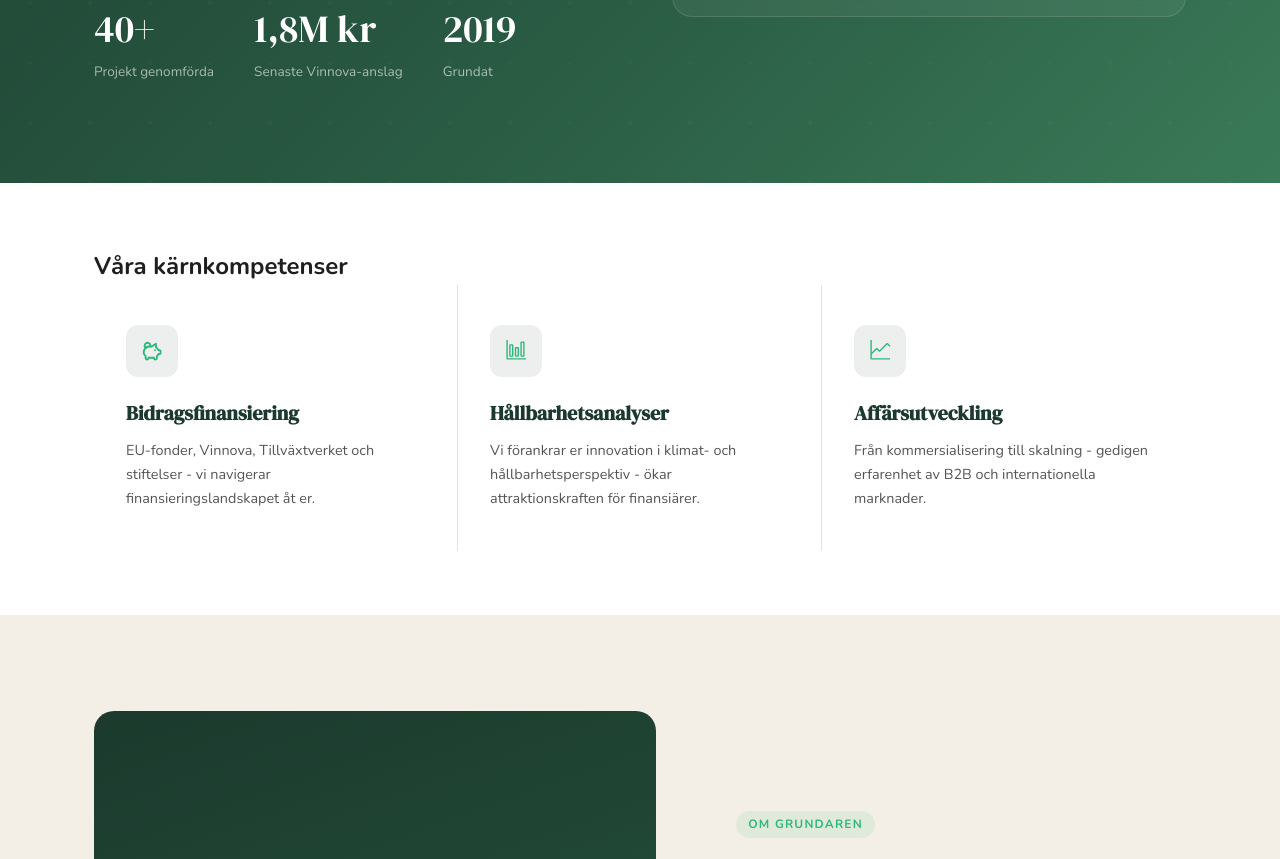
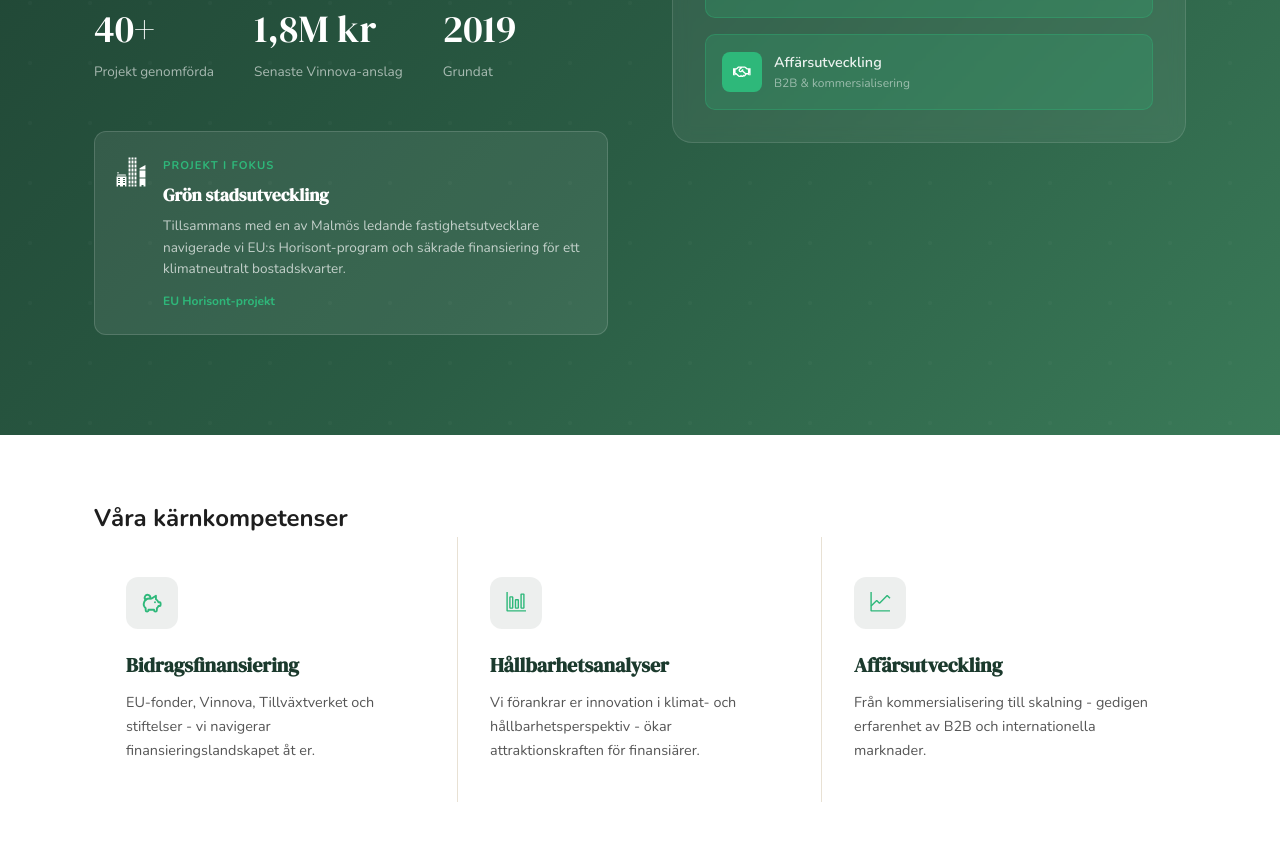
Before and after one commit to Filipc04/innovationspartner-react, a React (Vite) app: page / in a window 1280 px wide. Shown: the part 700-1559 px from the top of the page. Built offline with nearby package versions, Linux system fonts and the light colour scheme.

Commit message:
random card

```diff
--- /dev/null
+++ b/src/components/randomcard/RandomCard.css
@@ -0,0 +1,37 @@
+.spotlight { margin-top: 48px; }
+.spotlight-inner {
+  display: flex;
+  gap: 16px;
+  align-items: flex-start;
+  background: rgba(255,255,255,0.08);
+  border: 1px solid rgba(255,255,255,0.15);
+  border-radius: 12px;
+  padding: 20px;
+}
+.spotlight-icon  {
+  font-size: 2rem;
+  flex-shrink: 0;
+  color: white;
+}
+.spotlight-tag {
+  display: inline-block;
+  font-size: 0.7rem;
+  font-weight: 700;
+  letter-spacing: 0.1em;
+  text-transform: uppercase;
+  color: #2eb87a;
+  margin-bottom: 6px;
+}
+.spotlight-title {
+  font-family: 'DM Serif Display', serif;
+  font-size: 1.1rem;
+  color: #fff;
+  margin-bottom: 6px;
+}
+.spotlight-text {
+  font-size: 0.85rem;
+  color: rgba(255,255,255,0.7);
+  line-height: 1.6;
+  margin-bottom: 8px;
+}
+.spotlight-label { font-size: 0.75rem; font-weight: 700; color: #2eb87a; }
--- /dev/null
+++ b/src/components/randomcard/RandomCard.tsx
@@ -0,0 +1,62 @@
+import { useState, type ReactNode } from "react";
+import './RandomCard.css'
+import { GiBus, GiModernCity, GiPowerLightning, GiTrophy } from "react-icons/gi";
+
+interface Project {
+  tag: string;
+  title: string;
+  text: string;
+  icon: ReactNode;
+  label: string;
+}
+
+const projects: Project[] = [
+  {
+    tag:    "Senaste framgång",
+    title:  "Tracy of Sweden AB",
+    text:   "Vi hjälpte Tracy of Sweden att söka och beviljas 1 825 000 kr i Vinnova-finansiering för att skala upp sin hållbara textilteknologi till en internationell marknad.",
+    icon:   <GiTrophy />,
+    label:  "Vinnova-anslag 2023"
+  },
+  {
+    tag:    "Projekt i fokus",
+    title:  "Grön stadsutveckling",
+    text:   "Tillsammans med en av Malmös ledande fastighetsutvecklare navigerade vi EU:s Horisont-program och säkrade finansiering för ett klimatneutralt bostadskvarter.",
+    icon:   <GiModernCity />,
+    label:  "EU Horisont-projekt"
+  },
+  {
+    tag:    "Projekt i fokus",
+    title:  "Förnybar energilösning",
+    text:   "En startup inom vätgasteknik fick vårt stöd med affärsutveckling och en framgångsrik bidragsansökan till Energimyndigheten, från idé till finansierat bolag på 8 månader.",
+    icon:   <GiPowerLightning />,
+    label:  "Energimyndigheten-bidrag"
+  },
+  {
+    tag:    "Projekt i fokus",
+    title:  "Hållbar mobilitetstjänst",
+    text:   "Vi coachade ett mobilitetsstartup genom hela inkubatorprocessen på Ideon Science Park och tog dem från MVP till sin första B2B-kund inom laddinfrastruktur.",
+    icon:   <GiBus />,
+    label:  "Inkubator-genomgång"
+  }
+];
+
+export const RandomCard = () => {
+  const [project] = useState(
+    () => projects[Math.floor(Math.random() * projects.length)]
+  );
+
+  return (
+    <div className="spotlight">
+      <div className="spotlight-inner">
+        <div className="spotlight-icon" aria-hidden="true">{project.icon}</div>
+        <div className="spotlight-content">
+          <span className="spotlight-tag">{project.tag}</span>
+          <h3 className="spotlight-title">{project.title}</h3>
+          <p className="spotlight-text">{project.text}</p>
+          <span className="spotlight-label">{project.label}</span>
+        </div>
+      </div>
+    </div>
+  );
+};
--- a/src/pages/homepage/Homepage.tsx
+++ b/src/pages/homepage/Homepage.tsx
@@ -7,6 +7,7 @@ import { VscGraph, VscGraphLine } from "react-icons/vsc";
 import { TbPigMoney } from "react-icons/tb";
 import { useEffect, useState } from "react";
 import { numIncrease } from "../../components/numincreaser/numincreaser";
+import { RandomCard } from "../../components/randomcard/RandomCard";
 
 export const HomePage = () => {
   const [projects, setProjects] = useState(0);
@@ -54,7 +55,7 @@ export const HomePage = () => {
                   </div>
                 </div>
 
-                <div id="spotlight" aria-live="polite" aria-label="Slumpmässigt projekthöjdpunkt"></div>
+                <RandomCard />
               </div>
 
               <div className="hero-visual" aria-hidden="true">
```
